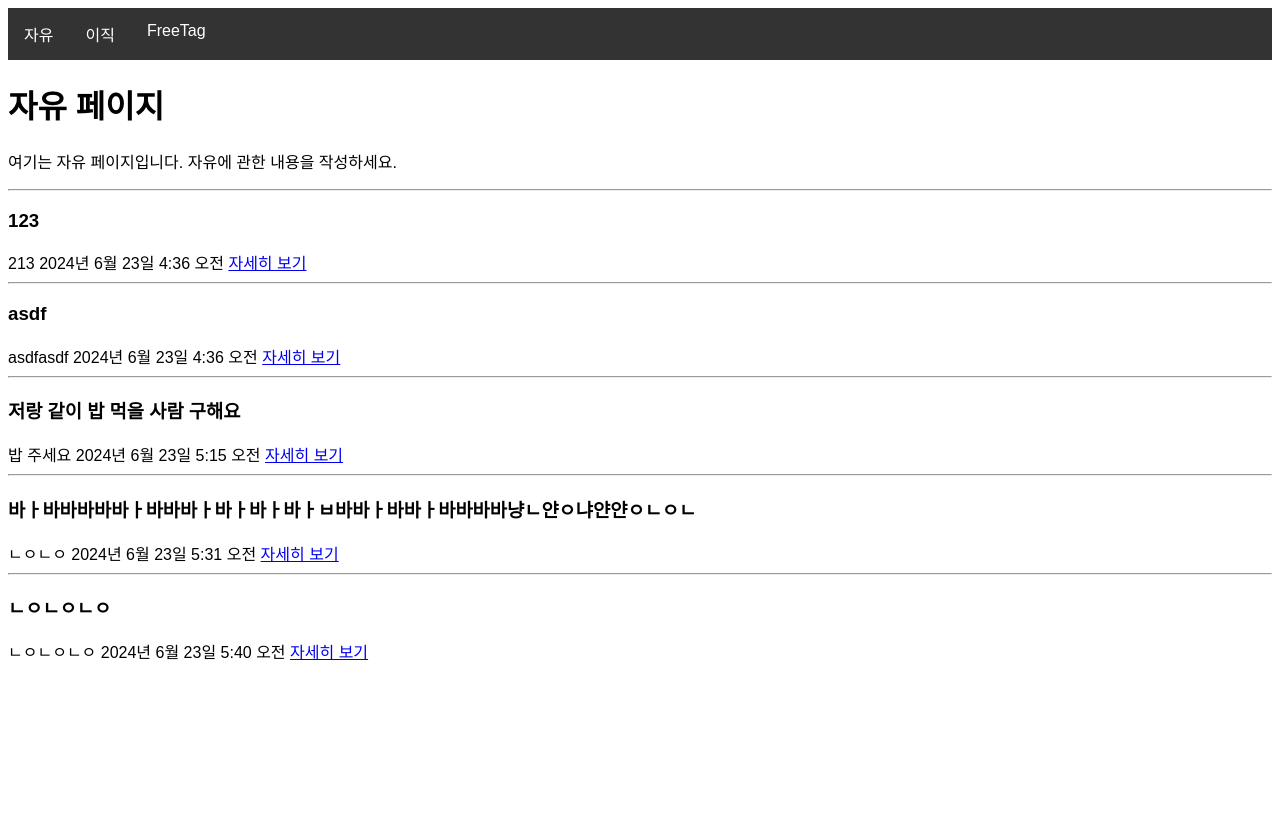
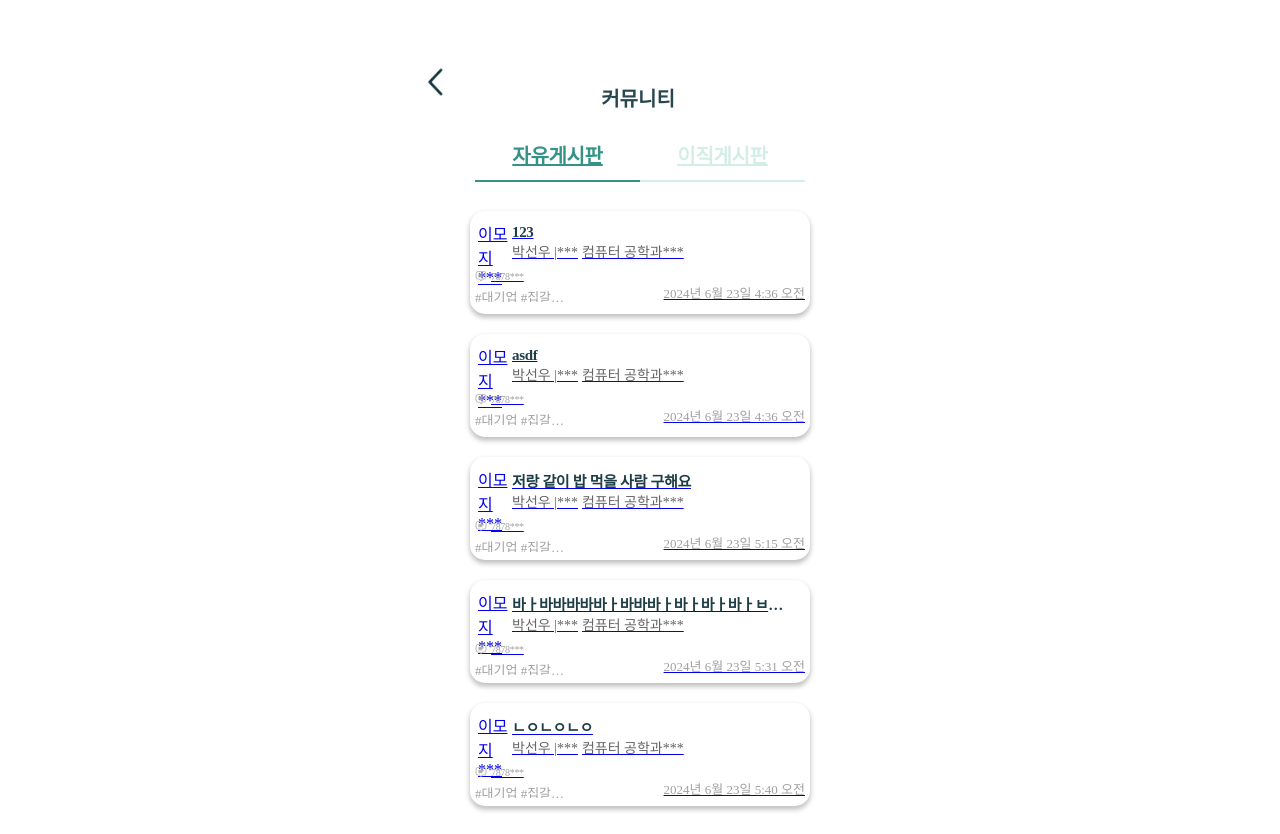
Before and after one commit to sunwoo030616/2024-simba-5-simbaOh, a Django app: page /community/free-board/ in a window 1280 px wide. Before the commit the page ends 660 px from the top, so only its background shows below. Run offline with Django 5.2, Linux system fonts and the light colour scheme; data comes from the database, SQL or seed files in the repository; both versions use the stored data as it was after the commit; some libraries are stand-ins or nearby versions.

Commit message:
board 수정, careers 수정

```diff
--- a/project/community/templates/community/free_board.html
+++ b/project/community/templates/community/free_board.html
@@ -1,56 +1,67 @@
-<!DOCTYPE html>
-<html lang="ko">
-<head>
-    <meta charset="UTF-8">
-    <meta name="viewport" content="width=device-width, initial-scale=1.0">
-    <title>자유 페이지</title>
-    <style>
-        body {
-            font-family: Arial, sans-serif;
-        }
-        .navbar {
-            overflow: hidden;
-            background-color: #333;
-        }
-        .navbar a {
-            float: left;
-            display: block;
-            color: white;
-            text-align: center;
-            padding: 14px 16px;
-            text-decoration: none;
-        }
-        .navbar a:hover {
-            background-color: #ddd;
-            color: black.
-        }
-    </style>
-</head>
-<body>
-    <div class="navbar">
-        <a href="{% url 'community:free-board' %}">자유</a>
-        <a href="{% url 'community:move-board' %}">이직</a>
-        <a href="{% url 'community:freetag-list' %}">FreeTag</a>
+{% extends 'base.html' %} {% load static %} {% block content %}
+
+<link
+rel="stylesheet"
+type="text/css"
+href="{% static 'css/community/free_board.css'%}"
+/>
+
+<div class='container'>
+    <div class="container2">
+
+        <div class='imagesmask' style="padding-top: 48px;">
+            <div class="left">
+                <a href="{% url 'main:mainpage' %}">
+                <img src="{% static 'images/arrow-24.png' %}" alt='but' width='32px'>
+                </a>
+            </div>
+            <div class="right">
+                <h2 class='signup-main'>커뮤니티</h2>
+            </div>
+            <div style="width:36px;">
+            </div>
         </div>
 
-    <h1>자유 페이지</h1>
-    <p>여기는 자유 페이지입니다. 자유에 관한 내용을 작성하세요.</p>
-    <div>
+        <div class='topbar'>
+          <a class='topbar1' href="{% url 'community:free-board' %}">자유게시판<div class='line'></div></a>
+          <a class='topbar2' href="{% url 'community:move-board' %}">이직게시판<div class='line2'></div></a>
+        </div>
+        {% for free in frees %}
+        <a href="{% url 'community:free-detail' free.id %}">
+          <div class='boxes'>
+              <div class='first'>
+                <div class='emoji'>이모지***</div>
+                <div class='first2'>
+                  <div class='title'>{{free.title}}</div>
+                  <div class='names'>
+                    <div class='name'>박선우 |***</div>
+                    <div class='major'>컴퓨터 공학과***</div>
+                  </div>
+                </div>
+              </div>
+              <div class='second'>
+                <div class='second2'>
+                  <div class='imaplus'>
+                    <img src="{% static 'images/ima.png' %}" alt="Example Image" class="ima">
+                    <div class='comentcount'>7878***</div>
+                  </div>
+                  <div class='tag'>#대기업 #집갈래***</div>
+                </div>
+                <div class='date'>{{free.pub_date}}</div>
+              </div>
+        </div>
+      </a>
+        {% endfor %}
+
+        <div class='superwrite' style="position:fixed">
           {% if user.is_authenticated %}
-        <a href="{% url 'community:free-create' %}">새 글 작성하기</a>
+            <a href="{% url 'community:free-create' %}" width='17px' height='17px'>
+              <img src="{% static 'images/realplus.png' %}" alt="">
+            </a>
           {% endif %}
-        {% for free in frees %}
-        <div>
-            <hr/>
-            <h3>{{free.title}}</h3>
-            {{free.summary}}
-            {{free.pub_date}}
-            <a href="{% url 'community:free-detail' free.id %}">자세히 보기</a>
-            <br>
+        </div>
 
     </div>
-        {% endfor %}
 </div>
 
-</body>
-</html>
+{% endblock %}
--- a/project/main/templates/main/mentor_list.html
+++ b/project/main/templates/main/mentor_list.html
@@ -98,8 +98,6 @@
 <script>
   document.addEventListener('DOMContentLoaded', function() {
     const checkboxes = document.querySelectorAll('input[type="checkbox"]');
-    const checkboxState = 0;
-
     const form = document.getElementById('mentor-filter-form');
 
 
@@ -121,6 +119,8 @@
       });
     });
   });
+
+
 </script>
 
 {% endblock %}
--- a/project/project/static/css/community/free_board.css
+++ b/project/project/static/css/community/free_board.css
@@ -0,0 +1,231 @@
+.container {
+  display: flex;
+  flex-direction: column;
+  width: 100%;
+  gap: 10px;
+
+  @media (max-width: 430px) {
+      align-items: start;
+  }
+  @media (min-width: 431px) {
+      align-items: center;
+  }
+}
+
+.container2{
+  display: flex;
+  flex-direction: column;
+  align-items: center;
+  width: 430px;
+  background: #FFF;
+}
+
+.imagesmask {
+  display: flex;
+  width: 100%;
+  flex-direction: row;
+  justify-content: space-between;
+  padding-bottom: 17px;
+}
+
+.left {
+  display: flex;
+}
+
+.right {
+  display: flex;
+}
+
+.signup-main {
+  color: #28464E;
+  text-align: center;
+  font-family: "Noto Sans KR";
+  font-size: 20px;
+  font-style: normal;
+  font-weight: 700;
+  line-height: normal;
+}
+
+
+.topbar{
+  display: inline-flex;
+  justify-content: center;
+  align-items: center;
+  display: flex;
+  height: 36px;
+  padding-bottom: 30px;
+}
+
+.topbar1{
+  color: #0C9D7A;
+  width: 165px;
+  display: flex;
+  justify-content: center;
+  align-items: center;
+  flex-direction: column;
+  font-family: Pretendard;
+  font-size: 16px;
+  font-style: normal;
+  font-weight: 700;
+  line-height: 21px; /* 131.25% */
+  letter-spacing: -0.32px;
+  gap:12px;
+  color: #359287;
+  font-family: Pretendard;
+  font-size: 20px;
+  font-style: normal;
+  font-weight: 700;
+  line-height: 24px; /* 120% */
+}
+.line{
+  width: 165px;
+height: 2px;
+background: #359287;
+}
+.topbar2{
+  display: flex;
+  width: 165px;
+  flex-direction: column;
+  color: #5A5A5A;
+  font-family: Pretendard;
+  font-size: 16px;
+  font-style: normal;
+  font-weight: 400;
+  line-height: 21px; /* 131.25% */
+  letter-spacing: -0.32px;
+  justify-content: center;
+  align-items: center;
+  gap:12px;
+  color: #D4EDE7;
+  font-family: Pretendard;
+  font-size: 20px;
+  font-style: normal;
+  font-weight: 700;
+  line-height: 24px; /* 120% */
+}
+.line2{
+  background: #D4EDE7;
+  width: 165px;
+  height: 2px;
+}
+.title{
+  width: 400px;
+  color: #000;
+  font-family: Pretendard;
+  font-size: 18px;
+  font-style: normal;
+  font-weight: 400;
+  line-height: 21px;
+  letter-spacing: -0.32px;
+}
+
+.superwrite{
+  position: absolute;
+  transform: translate(155px,580px);
+}
+.midbar{
+  display: flex;
+  width: 430px;
+  flex-direction: row;
+  justify-content: space-between;
+  padding-top: 8px;
+}
+.boxes{
+  display: flex;
+  flex-direction: column;
+  width: 330px;
+  height: 100px;
+  padding: 3px 5px 0px 5px;
+  margin-bottom: 20px;
+  border-radius: 15px;
+  background: #FFF;
+  box-shadow: 0px 3px 5px 0.5px rgba(0, 0, 0, 0.25);
+}
+.first{
+  display: flex;
+  flex-direction: row;
+  padding: 7px 5px 5px 3px;
+}
+.second{
+  display: flex;
+  flex-direction: row;
+  justify-content: space-between;
+  align-items: flex-end;
+}
+.imaplus{
+  display: flex;
+  flex-direction: row;
+
+}
+.ima{
+  padding-right: 4px;
+  width: 12px;
+height: 12px;
+padding-top: 4px;
+}
+.names{
+  display: flex;
+  flex-direction: row;
+  color: #666;
+font-family: Pretendard;
+font-size: 14px;
+font-style: normal;
+font-weight: 300;
+line-height: normal;
+}
+.major{
+  padding-left: 4px;
+}
+.first2{
+  padding-left: 4px;
+  padding-top: 3px;
+}
+.title{
+  color: #1E3D46;
+font-family: Pretendard;
+font-size: 15px;
+font-style: normal;
+font-weight: 600;
+line-height: normal;
+width: 274px;
+overflow: hidden;
+white-space: nowrap;
+text-overflow: ellipsis;
+}
+.date{
+  color: #A1A0A0;
+text-align: right;
+font-family: Pretendard;
+font-size: 13px;
+font-style: normal;
+font-weight: 300;
+line-height: normal;
+}
+.tag{
+  color: #A1A0A0;
+font-family: Pretendard;
+font-size: 13px;
+font-style: normal;
+font-weight: 300;
+line-height: normal;
+width: 98px;
+flex-shrink: 0;
+overflow: hidden;
+white-space: nowrap;
+text-overflow: ellipsis;
+height:15px;
+}
+.comentcount{
+  color: #A1A0A0;
+font-family: Pretendard;
+font-size: 10px;
+font-style: normal;
+font-weight: 300;
+line-height: 21px; /* 210% */
+letter-spacing: -0.32px;
+}
+.emoji{
+  display: flex;
+  width: 30px;
+  height: 30px;
+}
--- a/project/project/templates/shared/_navbar.html
+++ b/project/project/templates/shared/_navbar.html
@@ -45,10 +45,6 @@
               </div>
             </div>
             <!-- update-profile address 추후 삽입 -->
-<<<<<<< HEAD
-=======
-
->>>>>>> 50c18c857f3bfdffd6d3bea9f41668f56d780d07
             <a href="{% url 'accounts:update-profile' user.id %}">
               <img src="{% static 'images/edit.png' %}" width="32px" height="32px">
             </a>
@@ -117,4 +113,5 @@
     btn_open_mypage.onclick = Navbar;
     btn_close_mypage.onclick = Navbar;
   });
+
 </script>
```
Also changed, not shown: project/db.sqlite3, project/media/free/앤톤.webp (added), project/project/static/css/community/move_board.css (added), project/project/static/images/ima.png (added). Lines whose indentation alone changed are shown as unchanged.
